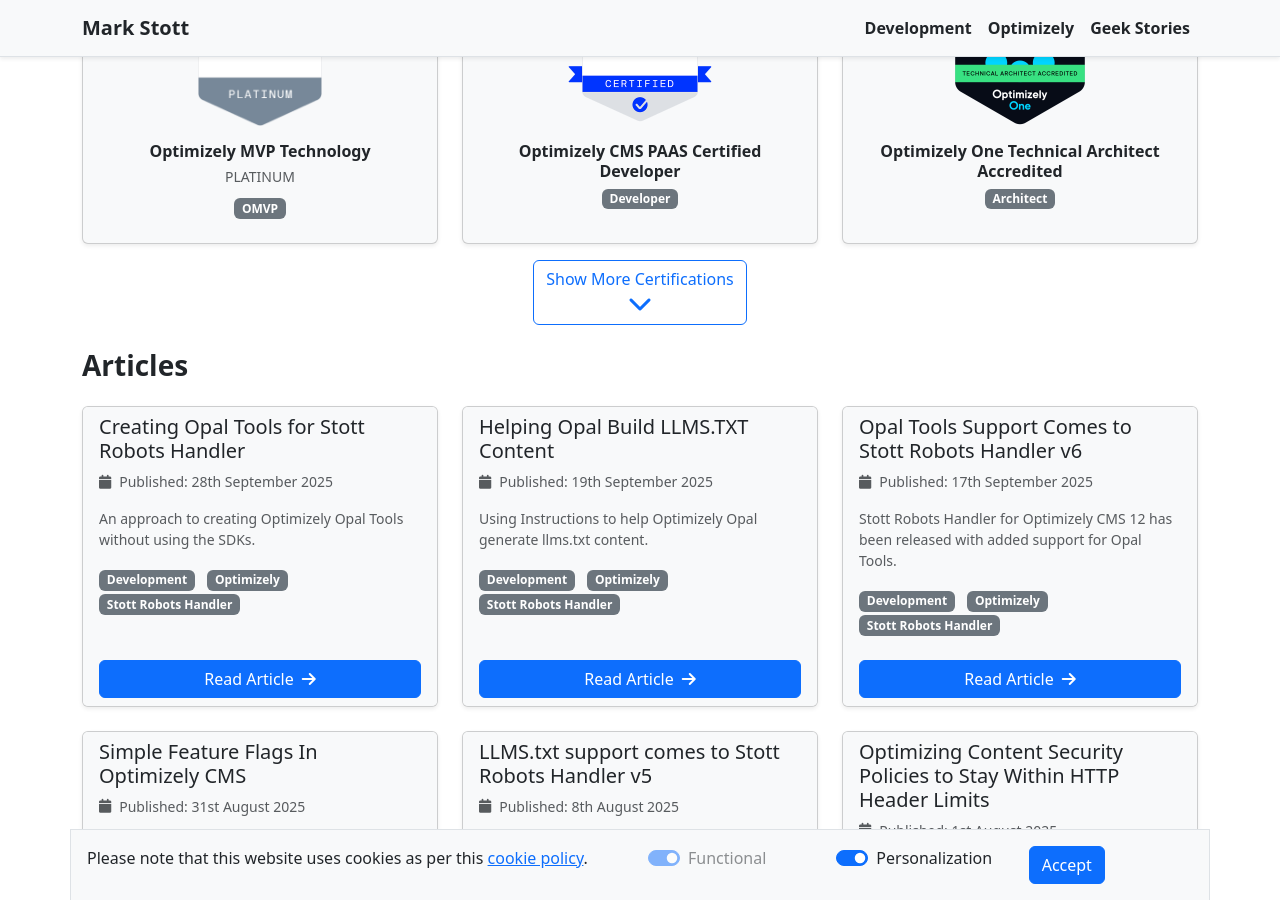
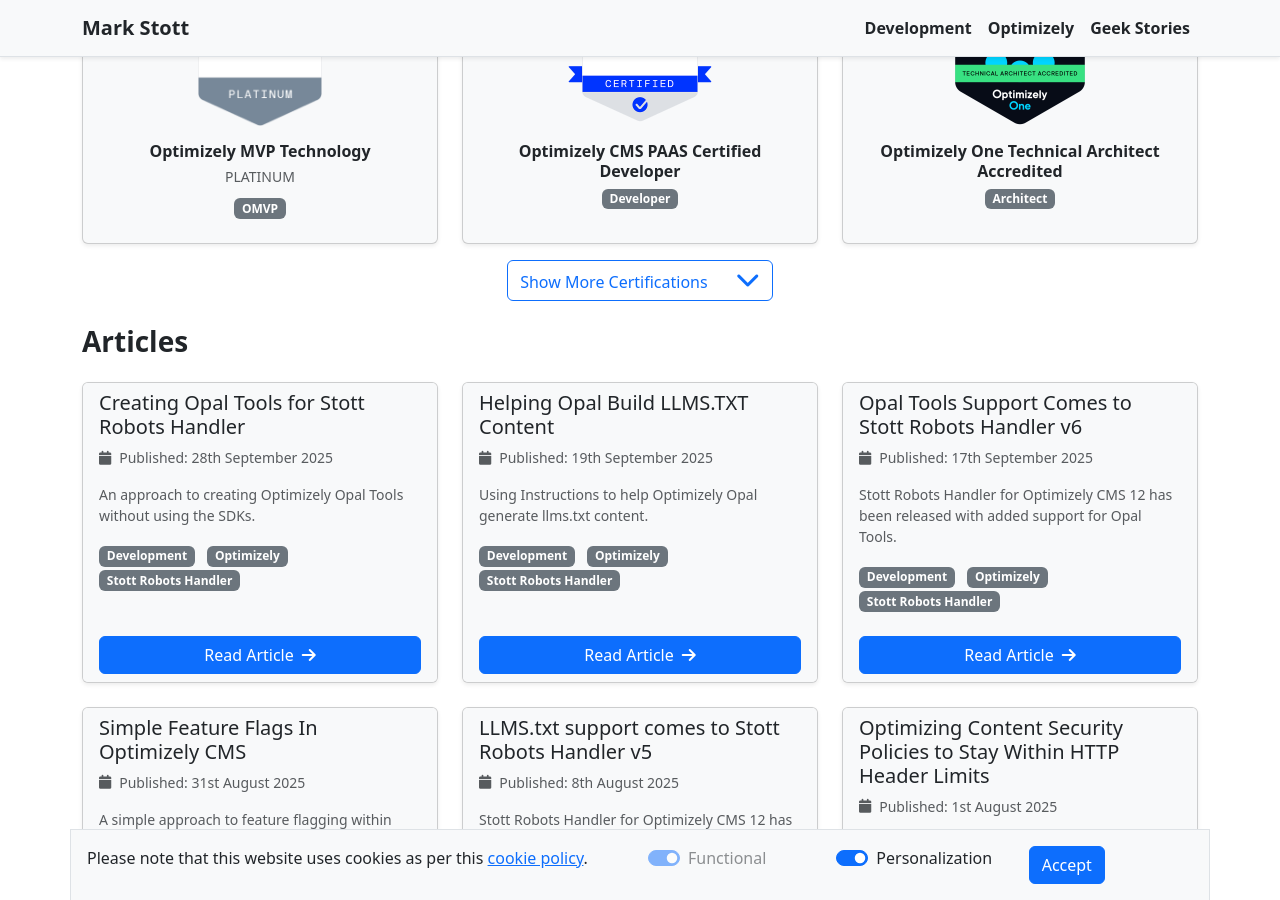
Before and after one commit to GeekInTheNorth/GeekInTheNorth.github.io, a Jekyll site: the page built from Optimizely.md, in a window 1280 px wide and 900 px high, scrolled down 702 px. Built offline with Jekyll 4.4.1, drawn with Linux system fonts in a browser that asks for light colours.

Commit message:
Re-align toggle button

```diff
--- a/_layouts/optimizely.html
+++ b/_layouts/optimizely.html
@@ -162,8 +162,8 @@
 
         <!-- Toggle Button -->
         <div class="text-center">
-            <button class="btn btn-outline-primary" id="toggleCertifications">
-                <span class="d-block" id="certToggleText">Show More Certifications</span>
+            <button class="btn btn-outline-primary align-middle" id="toggleCertifications">
+                <span class="me-4" id="certToggleText">Show More Certifications</span>
                 <i class="fas fa-chevron-down fs-4" id="certToggleIcon"></i>
             </button>
         </div>
```
